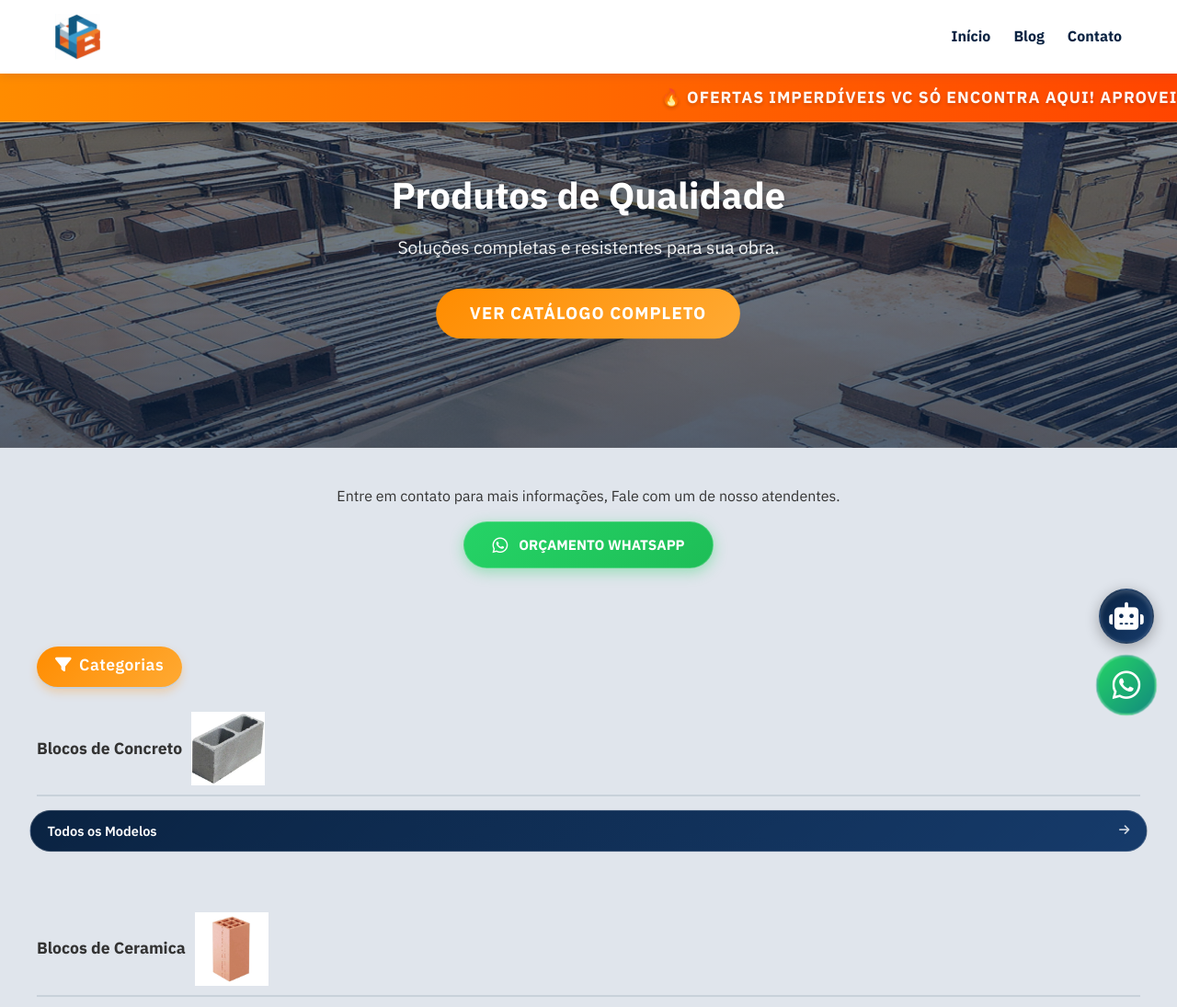
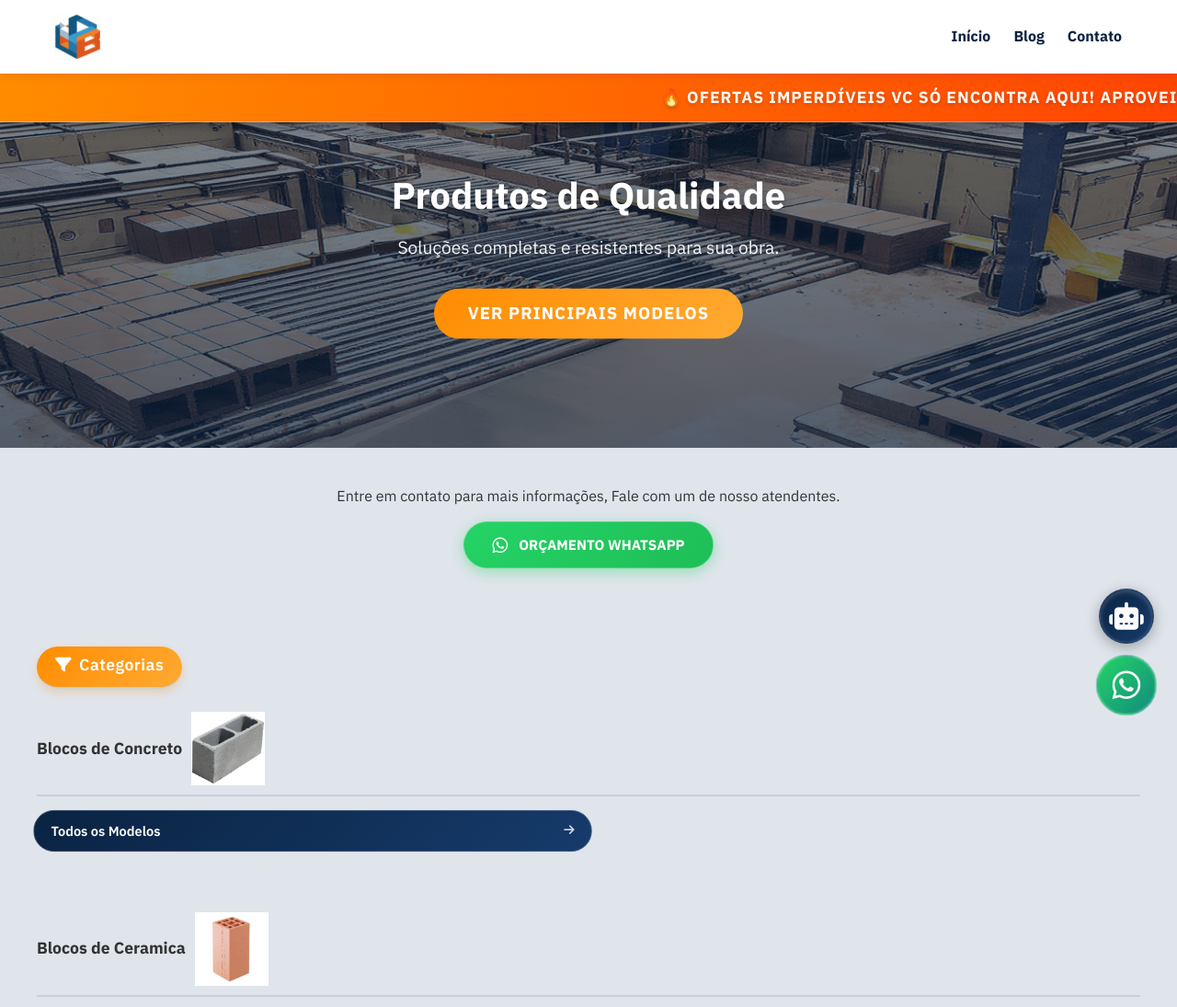
Before and after one commit to mariguecarlos-droid/bblocos.com, a plain HTML site: page index.html in a window 1280 px wide. Shown: the top 1095 px of the page at 92% size. Drawn offline with Linux system fonts and the light colour scheme.

Commit message:
melhoriatss

```diff
--- a/css/style.css
+++ b/css/style.css
@@ -316,6 +316,7 @@
             box-shadow: 0 2px 5px rgba(10, 35, 66, 0.2); /* Sombra azul */
             text-decoration: none;
             animation: pulse-primary 3s infinite; /* Animação de pulso */
+            width: 50%; /* Cumprimento diminuído pela metade */
         }
 
         /* Indicativo (Seta Animada) */
@@ -336,8 +337,7 @@
             background: linear-gradient(135deg, var(--primary-light), var(--primary-hover)); /* Degradê mais escuro no hover */
             border-color: rgba(255,255,255,0.4);
             box-shadow: 0 5px 15px rgba(10, 35, 66, 0.4); /* Sombra azul mais forte */
-            transform: translateY(-2px) scale(1.02);
-            padding-left: 22px; /* Texto desliza levemente, ajustado */
+            transform: translateX(5px) scale(1.03); /* Levemente para a frente e expande */
         }
 
         .sidebar ul li a:hover::after {
--- a/index.html
+++ b/index.html
@@ -41,7 +41,7 @@
         <div class="container">
             <h1>Produtos de Qualidade</h1>
             <p>Soluções completas e resistentes para sua obra.</p>
-            <a href="#produtos-list" class="hero-btn">Ver Catálogo Completo</a>
+            <a href="#produtos-list" class="hero-btn">Ver Principais Modelos</a>
         </div>
     </section>
 
```
